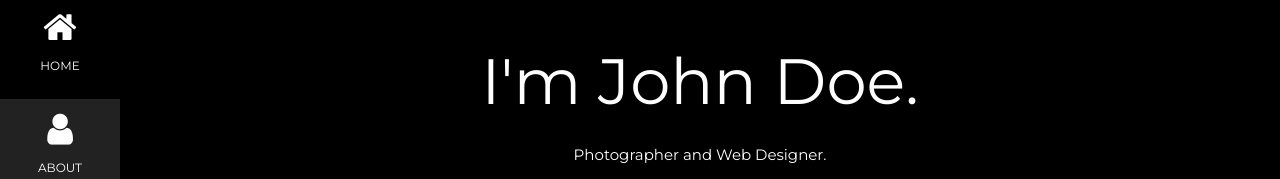
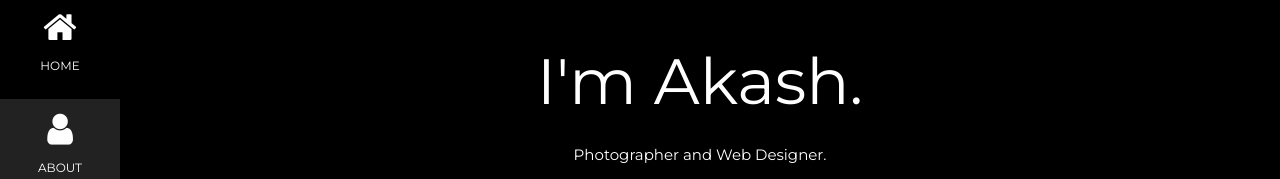
Before and after one commit to akashdev25/akash, a plain HTML site: page index.html in a window 1280 px wide. Shown: the part 21-200 px from the top of the page. Drawn offline with nearby package versions, Linux system fonts and the light colour scheme.

Commit message:
Update index.html

```diff
--- a/index.html
+++ b/index.html
@@ -56,7 +56,7 @@ body, h1,h2,h3,h4,h5,h6 {font-family: "Montserrat", sans-serif}
 <div class="w3-padding-large" id="main">
   <!-- Header/Home -->
   <header class="w3-container w3-padding-32 w3-center w3-black" id="home">
-    <h1 class="w3-jumbo"><span class="w3-hide-small">I'm</span> John Doe.</h1>
+    <h1 class="w3-jumbo"><span class="w3-hide-small">I'm</span> Akash.</h1>
     <p>Photographer and Web Designer.</p>
     <img src="dp.jpg" alt="boy" class="w3-image" width="992" height="1108">
   </header>
```
